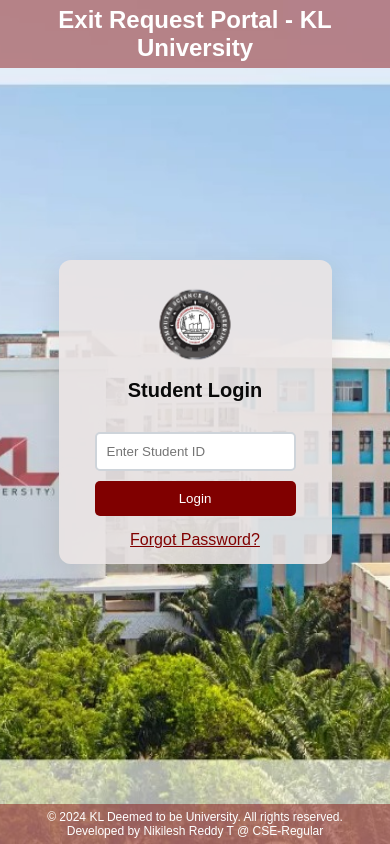
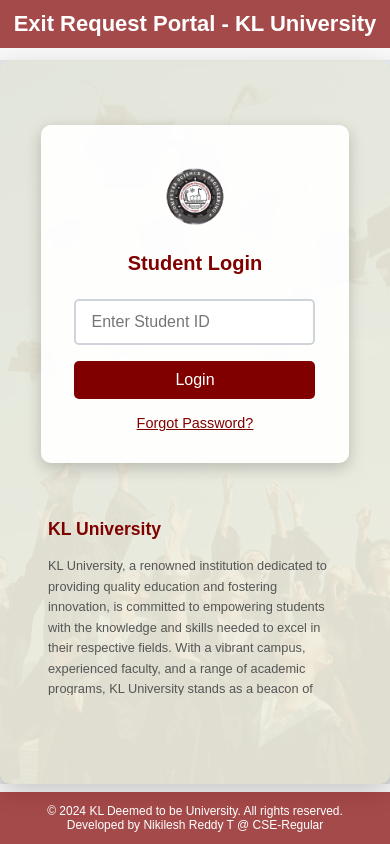
Before and after one commit to NikileshReddyT/My-Working-History, a React (Vite) app in the folder Exit-Portal-Frontend/: page / in a window 390 px wide. Built offline with nearby package versions, Linux system fonts and the light colour scheme.

Commit message:
updated the front-end

```diff
--- a/Exit-Portal-Frontend/src/App.jsx
+++ b/Exit-Portal-Frontend/src/App.jsx
@@ -10,6 +10,7 @@
       <Routes>
         <Route path='/' element={<Login />} />
         <Route path='/dashboard' element={<Dashboard />} />
+
       </Routes>
     </BrowserRouter>
   )
--- a/Exit-Portal-Frontend/src/components/CategoryDetailsPopup.jsx
+++ b/Exit-Portal-Frontend/src/components/CategoryDetailsPopup.jsx
@@ -28,6 +28,8 @@
               <table className="course-table">
                 <thead>
                   <tr>
+                    <th>Year</th>
+                    <th>Semester</th>
                     <th>Course Code</th>
                     <th>Course Name</th>
                     <th>Grade</th>
@@ -37,6 +39,8 @@
                 <tbody>
                   {category.map((course, index) => (
                     <tr key={index}>
+                      <td>{course.academicYear}</td>
+                      <td>{course.semester}</td>
                       <td>{course.courseCode}</td>
                       <td>{course.courseName}</td>
                       <td>{course.grade}</td>
--- a/Exit-Portal-Frontend/src/components/CategoryList.jsx
+++ b/Exit-Portal-Frontend/src/components/CategoryList.jsx
@@ -9,7 +9,7 @@
 
   return (
     <div className='categories'>
-
+      <h3 className="click-to-view-details">Click on the category to view details</h3>
       <div className="table-container">
         <table className='categories-table'>
           <thead>
@@ -58,7 +58,7 @@
                   category.completedCourses >= category.minRequiredCourses &&
                   category.completedCredits >= category.minRequiredCredits
                     ? "completed"
-                    : "incomplete"
+                    : "incomplete-status"
                 }`}>
                   {category.completedCourses >= category.minRequiredCourses &&
                    category.completedCredits >= category.minRequiredCredits
--- a/Exit-Portal-Frontend/src/components/Login.jsx
+++ b/Exit-Portal-Frontend/src/components/Login.jsx
@@ -13,27 +13,25 @@
   const navigate = useNavigate();
 
   const handleSubmit = async (e) => {
-    e.preventDefault(); // Prevent default form submission
-    setError(''); // Clear any previous errors
-    setLoading(true); // Show loading spinner
+    e.preventDefault();
+    setError('');
+    setLoading(true);
 
     try {
       const response = await axios.post('http://localhost:8080/api/v1/frontend/login', {
-        universityid: id, // Send student ID in the request
+        universityid: id,
       });
 
       if (response.data && response.data.universityid) {
-        // Navigate to dashboard if login is successful
-        navigate('/dashboard', { state: { studentId: response.data.universityid } });
+        // Store only the student ID in local storage
+        localStorage.setItem('studentId', response.data.universityid);
+        navigate('/dashboard');
       } else {
-        // Handle cases where server doesn't return the expected data
         setError('Invalid response from server.');
       }
     } catch (err) {
-      // Handle network or server errors
       setError('Invalid Student ID.');
     } finally {
-      // Hide loading spinner once the request is complete
       setLoading(false);
     }
   };
@@ -42,6 +40,32 @@
     <div>
       <Header />
       <div className="login animate-fade-in">
+      <div className='portal-details'>
+
+
+      <div className="intro-container">
+        <h3>KL University</h3>
+        <p>
+          KL University, a renowned institution dedicated to providing quality education and fostering innovation,
+          is committed to empowering students with the knowledge and skills needed to excel in their respective fields.
+          With a vibrant campus, experienced faculty, and a range of academic programs, KL University stands as a
+          beacon of learning and development.
+        </p>
+
+        <h3>Exit Graduation Eligibility Portal</h3>
+        <p className="left-aligned">
+          This portal is designed specifically for KL University students to check their eligibility for graduation
+          based on the number of credits and courses completed across various categories.
+          The portal also considers individual specialization requirements, ensuring a comprehensive evaluation of
+          each student's academic journey.
+        </p>
+        <p className="left-aligned">
+          By logging into this portal, you can easily access your academic records, check your credit status,
+          and generate reports necessary for graduation requirements. Please log in using your Student ID and follow
+          the instructions to receive an OTP for verification.
+        </p>
+      </div>
+      </div>
         <div className="login-container">
           <img src={logo} alt="University Logo" className="logo" />
           <h2>Student Login</h2>
--- a/Exit-Portal-Frontend/src/components/Styles/Login.css
+++ b/Exit-Portal-Frontend/src/components/Styles/Login.css
@@ -1,12 +1,10 @@
-body {
-  margin: 0;
-  font-family: Arial, sans-serif;
-  background: linear-gradient(to bottom right, #f8f9fa, #e9ecef); /* Subtle gradient background */
-}
+/* Reset */
+/*  */
 
+/* Header and Footer Styles */
 header, footer {
-  background-color: rgba(128, 0, 0, 0.45);
-  color: white;
+  background-color: rgba(128, 0, 0, 0.7);
+  color: #fff;
   padding: 1em;
   text-align: center;
   width: 100%;
@@ -14,7 +12,18 @@
   left: 0;
   z-index: 1000;
 }
-header{
+
+header {
+  background-color: rgba(128, 0, 0, 0.7);
+  color: #fff;
+  padding: 1em;
+  text-align: center;
+  width: 100%;
+  position: fixed;
+  left: 0;
+  z-index: 1000;
+  top: 0;
+  font-size: 1.2rem; /* Default font size */
   display: flex;
   justify-content: center;
   align-items: center;
@@ -22,139 +31,268 @@
 }
 
 footer {
-  bottom: 0; /* Fix the footer to the bottom */
-  padding: 1em; /* Additional padding for better spacing */
-  font-size: 14px; /* Smaller font size for footer text */
+  bottom: 0;
+  font-size: 14px;
 }
 
+/* Main Content Container */
+.main-content {
+  display: flex;
+  justify-content: center;
+  align-items: center;
+  flex: 1;
+  padding: 80px 0; /* Space for header and footer */
+  width: 100%;
+}
+
+/* Login Section */
 .login {
   display: flex;
-  flex-direction: column;
-  align-items: center;
-  justify-content: center;
-  min-height: 100vh;
+  flex-direction: row;
+  justify-content: space-between;
+  background: rgba(223, 218, 175, 0.31);
+  padding: 2rem;
+  border-radius: 10px;
+  box-shadow: 0 10px 30px rgba(0, 0, 0, 0.2);
+  width: 100%;
+  min-height: calc(100vh - 120px); /* Full height minus header and footer */
+  max-height: calc(100vh - 120px); /* Full height minus header and footer */
+  position: relative;
+  gap: 2rem;
 
-  &::before {
+  animation: fadeIn 0.5s ease-in-out;
+}
+
+/* Fade-in Animation */
+@keyframes fadeIn {
+  from { opacity: 0; }
+  to { opacity: 1; }
+}
+
+/* Background Image Overlay */
+.login::before {
   content: '';
   position: absolute;
   top: 0;
   left: 0;
-    right: 0;
-    bottom: 0;
-    background: inherit;
-    background: url('../../images/klu.jpg');
+  width: 100%;
+  height: 100%;
+  background-image: url('../../images/photo_2024-10-26_22-35-49.jpg');
   background-size: cover;
   background-position: center;
   background-repeat: no-repeat;
-    /* filter: blur(5px); */
+  opacity: 0.1; /* Subtle overlay effect */
   z-index: -1;
 }
-  position: relative;
-  padding-top: 80px; /* Space for fixed header */
+
+/* Portal Details (Left Side) */
+.portal-details {
+  flex: 1;
+  padding: 1.5rem;
+  color: #333;
+  border-radius: 8px;
+  /* No overflow set here for larger screens */
 }
 
+.portal-details h3 {
+  color: #800000;
+  margin-bottom: 1rem;
+  width: 100%;
+  text-align: left;
+  font-size: 1.5rem; /* Default font size */
+}
+
+.portal-details p {
+  margin-bottom: 1rem;
+  line-height: 1.6;
+  color: #555;
+  font-size: 1rem; /* Default font size */
+}
+
+/* Login Form Container (Right Side) */
 .login-container {
-  background: rgba(234, 229, 229, 0.9);
-  padding:10px 30px 30px 30px;
-  border-radius: 12px;
-  margin-bottom: 100px;
+  width: 400px;
+  max-width: 100%;
+  background: rgba(255, 255, 255, 0.95);
+  padding: 2rem;
+  border-radius: 10px;
   text-align: center;
-  box-shadow: 0 10px 30px rgba(0, 0, 0, 0.1);
-  animation: fadeIn 0.5s ease;
-  /* z-index: 100; */
-  width: 350px;
+  box-shadow: 0 5px 15px rgba(0, 0, 0, 0.2);
 }
 
 .logo {
-  width: 150px;
+  width: 120px;
   height: auto;
-  margin-bottom: 5px;
+  margin-bottom: 1rem;
 }
 
 h2 {
-  margin: 0 0 20px;
   font-size: 24px;
   font-weight: bold;
+  margin-bottom: 1.5rem;
+  color: #800000;
 }
 
 form {
   display: flex;
   flex-direction: column;
+  gap: 1rem;
 }
 
-input {
-  width: 100%;
+input[type="text"] {
   padding: 12px 15px;
-  margin: 10px 0;
   border: 2px solid #ced4da;
   border-radius: 5px;
-  color: black;
+  font-size: 1rem;
   transition: border-color 0.3s ease;
 }
 
-input:focus {
-  border-color: maroon; /* Change border color on focus */
+input[type="text"]:focus {
+  border-color: #800000;
   outline: none;
 }
 
 button {
-  width: 100%;
   padding: 12px;
-  background-color: maroon;
+  background-color: #800000;
   border: none;
   border-radius: 5px;
   color: white;
   cursor: pointer;
+  font-size: 1rem;
+  display: flex;
+  justify-content: center;
+  align-items: center;
   transition: background-color 0.3s ease;
 }
 
 button:hover {
-  background-color: darkred; /* Darker shade on hover */
+  background-color: darkred;
 }
 
+/* Spinner */
+.button-spinner {
+  border: 3px solid #f3f3f3;
+  border-top: 3px solid maroon;
+  border-radius: 50%;
+  width: 25px;
+  height: 25px;
+  animation: spin 1s linear infinite;
+}
+
+@keyframes spin {
+  0% { transform: rotate(0deg); }
+  100% { transform: rotate(360deg); }
+}
+
+/* Error Message */
 .error-message {
   color: red;
-  margin-top: 10px;
+  font-size: 0.9rem;
 }
 
+/* Forgot Password Link */
 .forgot-password {
-  margin-top: 15px;
-  color: maroon;
+  color: #800000;
+  margin-top: 1rem;
+  font-size: 0.9rem;
   text-decoration: underline;
   cursor: pointer;
 }
 
 .forgot-password:hover {
-  color: darkred; /* Darker shade on hover */
+  color: darkred;
 }
 
-/* Media Queries for Responsive Design */
-@media (max-width: 768px) {
-  .login-container {
-    width: 70%; /* Make the login container wider on smaller screens */
-    padding: 20px; /* Adjust padding for smaller screens */
+/* Responsive Adjustments */
+@media (max-width: 1024px) {
+  .portal-details {
+    max-height: 400px; /* Set a maximum height to trigger scrolling */
+    overflow-y: auto; /* Enable vertical scrolling for large tablets */
   }
 
-  h2 {
-    font-size: 22px; /* Slightly smaller heading on smaller screens */
+  .portal-details h3 {
+    font-size: 1.4rem; /* Slightly smaller font size for large tablets */
   }
 
-  input, button {
-    padding: 10px; /* Adjust padding for smaller inputs and buttons */
+  .portal-details p {
+    font-size: 0.95rem; /* Slightly smaller font size for large tablets */
+  }
+
+  header {
+    font-size: 1.1rem; /* Slightly smaller font size for large tablets */
+  }
+}
+
+@media (max-width: 768px) {
+  .login {
+    flex-direction: column-reverse;
+    padding: 1.5rem;
+    justify-content: center;
+    align-items: center;
+  }
+
+
+  .portal-details {
+    width: 100%;
+    max-width: 100%;
+    margin-bottom: 1.5rem;
+  }
+  .login-container{
+    width: 60%;
+    max-width: 100%;
+  }
+
+  .portal-details h3 {
+    font-size: 1.3rem; /* Smaller font size for medium screens */
+  }
+
+  .portal-details p {
+    font-size: 0.9rem; /* Smaller font size for medium screens */
+  }
+
+  .portal-details {
+    max-height: 300px; /* Set a maximum height to trigger scrolling */
+    overflow-y: auto; /* Enable vertical scrolling for medium screens */
+  }
+
+  header {
+    font-size: 12px; /* Smaller font size for medium screens */
   }
 }
 
 @media (max-width: 480px) {
   header, footer {
-    font-size: 12px; /* Smaller font size for mobile */
-    padding: 0.5em; /* Less padding for header and footer */
-  }
-
-  .login-container {
-    padding: 15px; /* Less padding for the login container */
+    font-size: 12px;
   }
 
   h2 {
-    font-size: 20px; /* Smaller heading on very small screens */
+    font-size: 20px;
+  }
+
+
+  button {
+    padding: 10px;
+  }
+  .login-container{
+    width: 90%;
+    max-width: 100%;
+  }
+
+  .portal-details {
+    max-height: 200px; /* Further reduce height for smaller screens */
+    overflow-y: auto; /* Enable vertical scrolling for small screens */
+  }
+
+  .portal-details h3 {
+    font-size: 1.1rem; /* Even smaller font size for small screens */
+  }
+
+  .portal-details p {
+    font-size: 0.8rem; /* Even smaller font size for small screens */
+  }
+
+  header {
+    font-size: 11px;/* Even smaller font size for small screens */
   }
 }
--- a/Exit-Portal-Frontend/src/components/Styles/popupdetails.css
+++ b/Exit-Portal-Frontend/src/components/Styles/popupdetails.css
@@ -17,6 +17,7 @@
   border-radius: 10px;
   max-width: 900px;
   width: 80%;
+  max-height: 70vh;
   position: relative;
   box-shadow: 0 6px 12px rgba(0, 0, 0, 0.15); /* Stronger shadow */
   animation: fadeIn 0.4s ease-in-out;
@@ -24,6 +25,9 @@
 
 .popup-content {
   text-align: center;
+  overflow-x: auto;
+  display: block;
+
 }
 
 h3 {
@@ -36,6 +40,8 @@
   width: 100%;
   border-collapse: collapse;
   margin: 20px 0;
+  min-width: 600px; /* Set minimum width for scrolling */
+  table-layout: auto; /* Allow flexible table layout */
 }
 
 .course-table th, .course-table td {
```
Also changed, not shown: Exit-Portal-Frontend/src/components/Dashboard.jsx (+30 -21 lines), Exit-Portal-Frontend/src/components/Navbar.jsx (+9 -2 lines), Exit-Portal-Frontend/src/components/Styles/CustomNavbar.css (+43 -6 lines), Exit-Portal-Frontend/src/components/Styles/categorylist.css (+20 -4 lines), Exit-Portal-Frontend/src/components/Styles/dashboard.css (+14 -2 lines), Exit-Portal-Frontend/src/images/photo_2024-10-26_22-35-49.jpg (added). Lines whose indentation alone changed are shown as unchanged.
